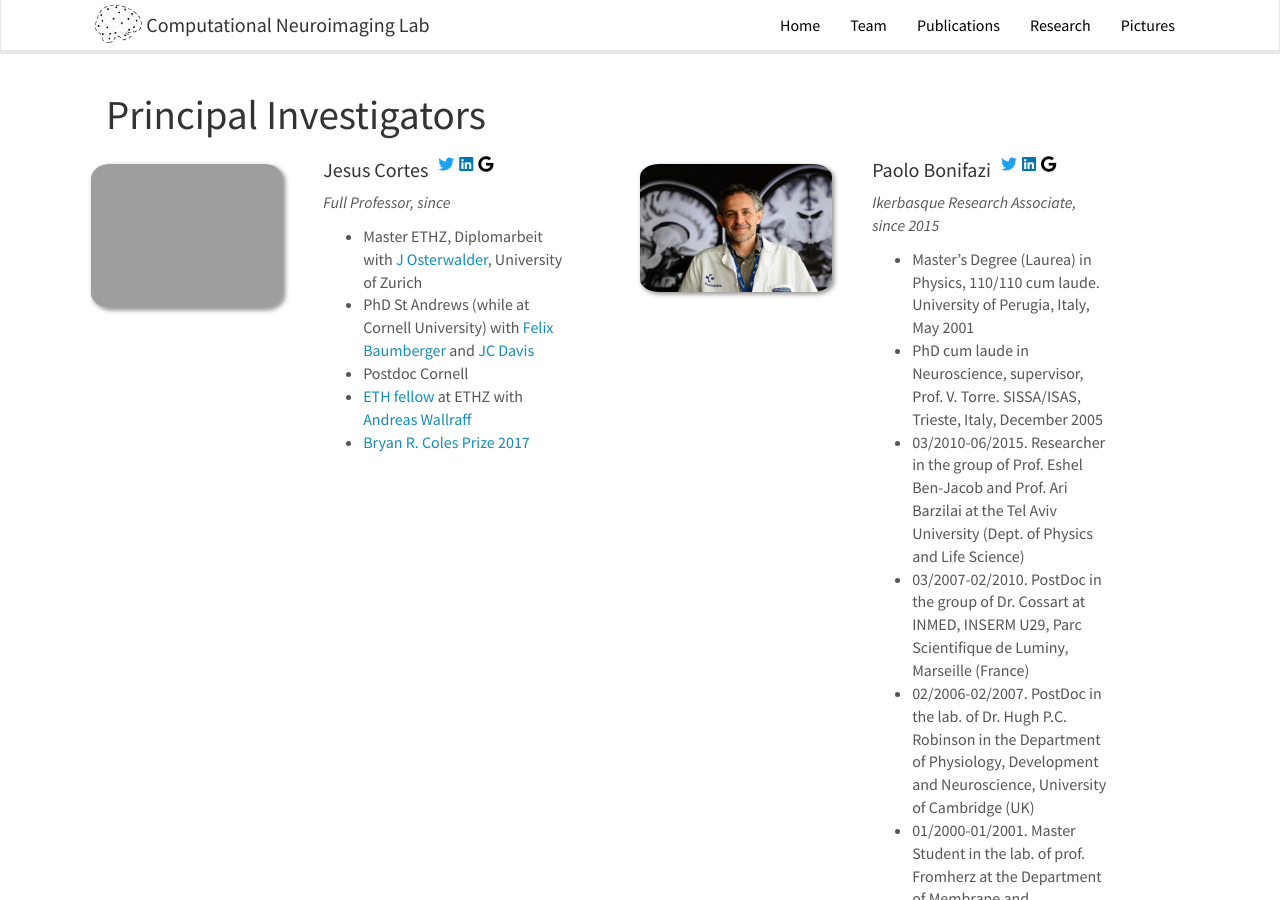
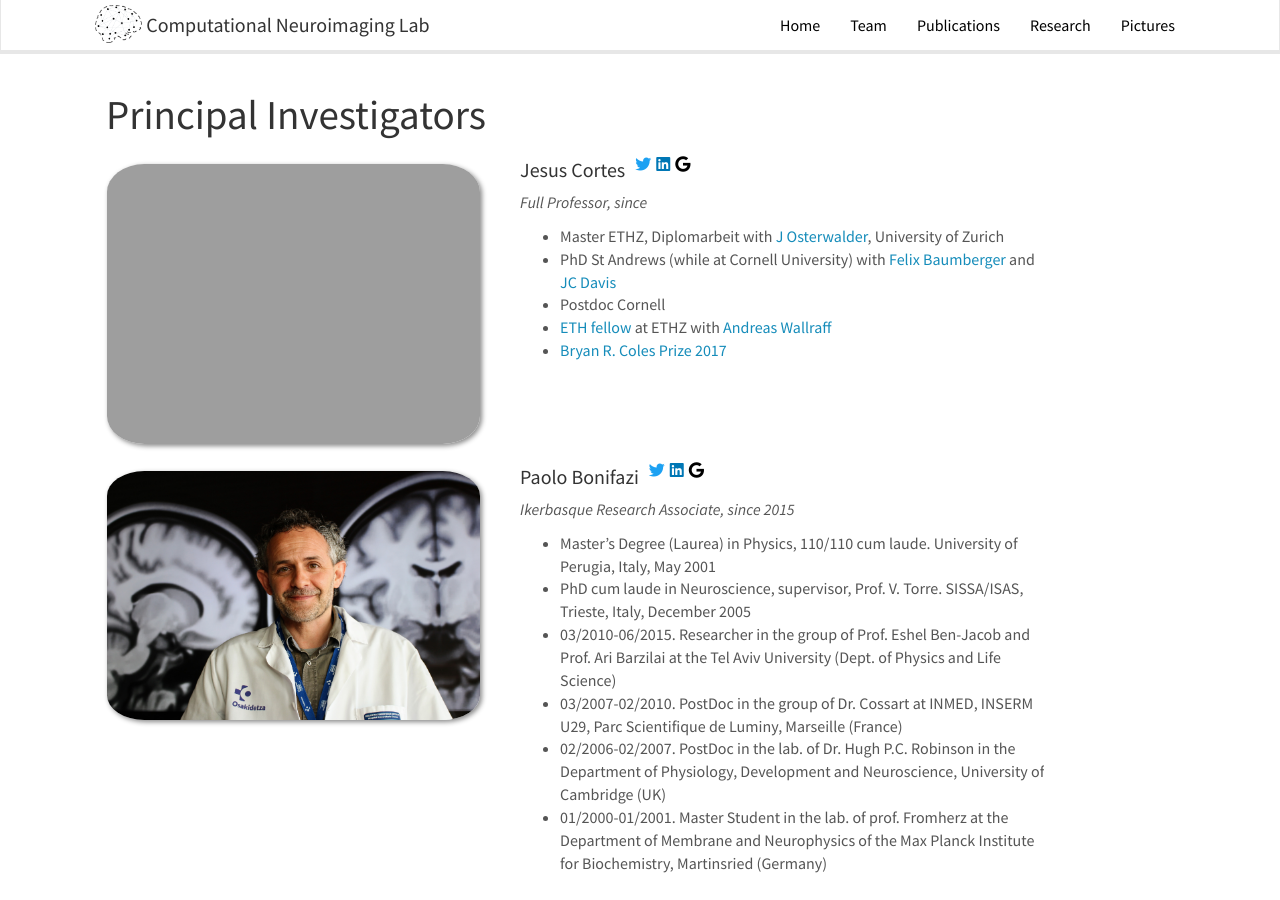
Before and after one commit to itellaetxe/compneurobilbao_website, a Jekyll site: the page built from _pages/team.md, in a window 1280 px wide and 900 px high. Built offline with Jekyll 4.4.1, drawn with Linux system fonts in a browser that asks for light colours; nearby versions of some CDN libraries.

Commit message:
change to one column team.md

```diff
--- a/_pages/team.md
+++ b/_pages/team.md
@@ -16,7 +16,7 @@ sitemap: false
 <div class="row">
 {% endif %}
 
-<div class="col-sm-6 clearfix">
+<div class="col-sm-12 clearfix">
   <div class="team-member">
   <img src="{{ site.url }}{{ site.baseurl }}/images/teampic/{{ member.photo }}" class="img-responsive" />
   </div>
@@ -116,7 +116,7 @@ sitemap: false
 <div class="row">
 {% endif %}
 
-<div class="col-sm-6 clearfix">
+<div class="col-sm-12 clearfix">
   <div class="team-member">
   <img src="{{ site.url }}{{ site.baseurl }}/images/teampic/{{ member.photo }}" class="img-responsive" />
   </div>
@@ -207,7 +207,7 @@ sitemap: false
 <div class="row">
 {% endif %}
 
-<div class="col-sm-6 clearfix">
+<div class="col-sm-12 clearfix">
   <div class="team-member">
   <img src="{{ site.url }}{{ site.baseurl }}/images/teampic/{{ member.photo }}" class="img-responsive" />
   </div>
@@ -299,7 +299,7 @@ sitemap: false
 <div class="row">
 {% endif %}
 
-<div class="col-sm-6 clearfix">
+<div class="col-sm-12 clearfix">
   <div class="team-member">
   <img src="{{ site.url }}{{ site.baseurl }}/images/teampic/{{ member.photo }}" class="img-responsive" />
   </div>
@@ -365,7 +365,7 @@ sitemap: false
 <div class="row">
 {% endif %}
 
-<div class="col-sm-12 clearfix">
+<div class="col-sm-6 clearfix">
   <h4>{{ member.name }}</h4>
   <i>{{ member.duration }} <br> {{ member.info }}</i>
   <ul style="overflow: hidden"> </ul>
```
